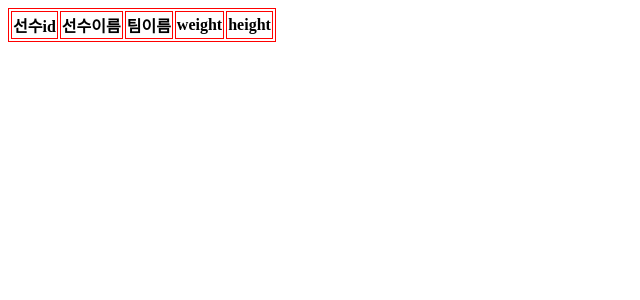
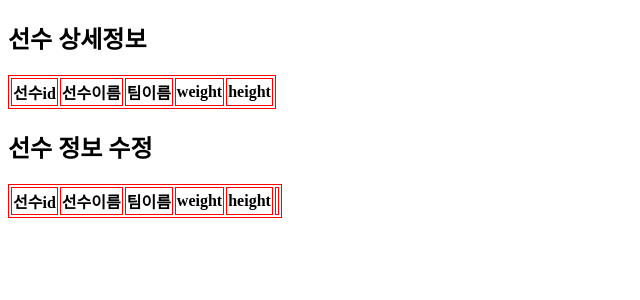
Before and after one commit to shiny0510/flask_backbone, a Flask app: page /detail in a window 1280 px wide. Shown: the top 300 px of the page, without its empty margins (0-640 px from the left). Run offline with Flask 3, Linux system fonts and the light colour scheme; tables that the repository leaves empty or names only in its code hold one stand-in row (values such as "Sample post"); lists and menus that the app fills with data are empty.

Commit message:
init
init

```diff
--- a/app.py
+++ b/app.py
@@ -80,13 +80,85 @@
 
   return render_template('detail.html', result_table = result)
 
+@app.route('/delete')
+def deletetest():
+  # 삭제 선언
+  temp = request.args.get('id')
+  temp1 = request.args.get('name')
+
+  cursor = db_conn.cursor()
+                                                                      # sql 쿼리에서 작은따옴표 쿼리문에 넣으니까 넣어줘야 한다!
+  query = "delete from player where player_id = {} and player_name like '{}'".format(temp,temp1)
+
+  cursor.execute(query)
 
 
 
-@app.route('/upload')
+  # 커서 객체 생성
+  cursor = db_conn.cursor()
+
+  query = "select * from player"
+
+  cursor.execute(query)
+
+  result = []
+
+  for i in cursor:   # i는 ('2012136', '오비나', 'K10', '', '', '', 'MF', 26, '', datetime.date(1990, 6, 3), '1', 169, 70) 들어옴
+    temp = {'player_id':i[0],'player_name':i[1] }
+    result.append(temp)
+
+  return render_template('sqltest.html', result_table = result)
+
+
+import math
+
+@app.route('/update',methods=['POST'])
 def fileupload():
+  temp = request.args.get('id')
+  temp1 = request.args.get('name')
 
-  return render_template('upload.html')
+  pname = request.form['pname']
+  tname = request.form['tname']
+  weight = request.form['weight']
+  height = request.form['height']
+
+  if pname != '':
+    cursor = db_conn.cursor()                                                                  # sql 쿼리에서 작은따옴표 쿼리문에 넣으니까 넣어줘야 한다!
+    query = "update player set player_name = '{}' where player_id = {} and player_name like '{}' ".format(pname,temp,temp1)
+    temp1 = pname
+    cursor.execute(query)
+
+  if tname != '':
+
+    cursor = db_conn.cursor()                                                                  # sql 쿼리에서 작은따옴표 쿼리문에 넣으니까 넣어줘야 한다!
+    query = "update player set team_id = '{}' where player_id = {} and player_name like '{}' ".format(tname,temp,temp1)
+    print(query)
+    cursor.execute(query)
+
+  if weight != '':
+    cursor = db_conn.cursor()                                                                  # sql 쿼리에서 작은따옴표 쿼리문에 넣으니까 넣어줘야 한다!
+    query = "update player set weight = {} where player_id = {} and player_name like '{}' ".format(weight,temp,temp1)
+    cursor.execute(query)
+
+  if height != '':
+    cursor = db_conn.cursor()                                                                  # sql 쿼리에서 작은따옴표 쿼리문에 넣으니까 넣어줘야 한다!
+    query = "update player set height = {} where player_id = {} and player_name like '{}' ".format(height,temp,temp1)
+    cursor.execute(query)
+
+
+  # 다시불러오기
+  cursor = db_conn.cursor()
+                                                                          # sql 쿼리에서 작은따옴표 쿼리문에 넣으니까 넣어줘야 한다!
+  query = "select * from player where player_id = {} and player_name like '{}'".format(temp,temp1)
+
+  cursor.execute(query)
+
+  result = []
+  for i in cursor:   # i는 ('2012136', '오비나', 'K10', '', '', '', 'MF', 26, '', datetime.date(1990, 6, 3), '1', 169, 70) 들어옴
+    temp = {'player_id':i[0],'player_name':i[1],'team_name':i[2],'height':i[-2],'weight':i[-1] }
+    result.append(temp)
+
+  return render_template('detail.html', result_table = result)
 
 if __name__=="__main__":
   app.run(debug=True)
--- a/templates/detail.html
+++ b/templates/detail.html
@@ -10,6 +10,7 @@
 <title>회원관리</title>
 </head>
 <body>
+	<h2> 선수 상세정보 </h2>
 <table>
 	<tr>
 		<th>선수id</th>
@@ -28,5 +29,31 @@
 		</tr>
 		{% endfor %}
 </table>
+
+<h2>선수 정보 수정</h2>
+
+<table>
+	<tr>
+		<th>선수id</th>
+		<th>선수이름</th>
+        <th>팀이름</th>
+        <th>weight</th>
+        <th>height</th>
+		<th>      </th>
+	</tr>
+
+		{% for row in result_table%}
+		<form action="/update?id={{row.player_id}}&name={{row.player_name}}" method="post">
+			<tr>
+				<td>{{row.player_id}}</td>
+				<td><input type="text" name="pname"></input></td>
+				<td><input type="text" name="tname"></input></td>
+				<td><input type="text" name="weight"></input></td>
+				<td><input type="text" name="height"></input></td>
+				<td><input type="submit" value="확인"></input></td>
+			</tr>
+		</form>
+		{% endfor %}
+</table>
 </body>
 </html>
--- a/templates/sqltest.html
+++ b/templates/sqltest.html
@@ -20,6 +20,7 @@
 			<td>{{row.player_id}}</td>
 			<td>{{row.player_name}}</td>
             <td><button onClick="location.href='/detail?id={{row.player_id}}&name={{row.player_name}}'" >상세정보</button></td>
+			<td><button onClick="location.href='/delete?id={{row.player_id}}&name={{row.player_name}}'" >삭제</button></td>
 		</tr>
 		{% endfor %}
 </table>
```
